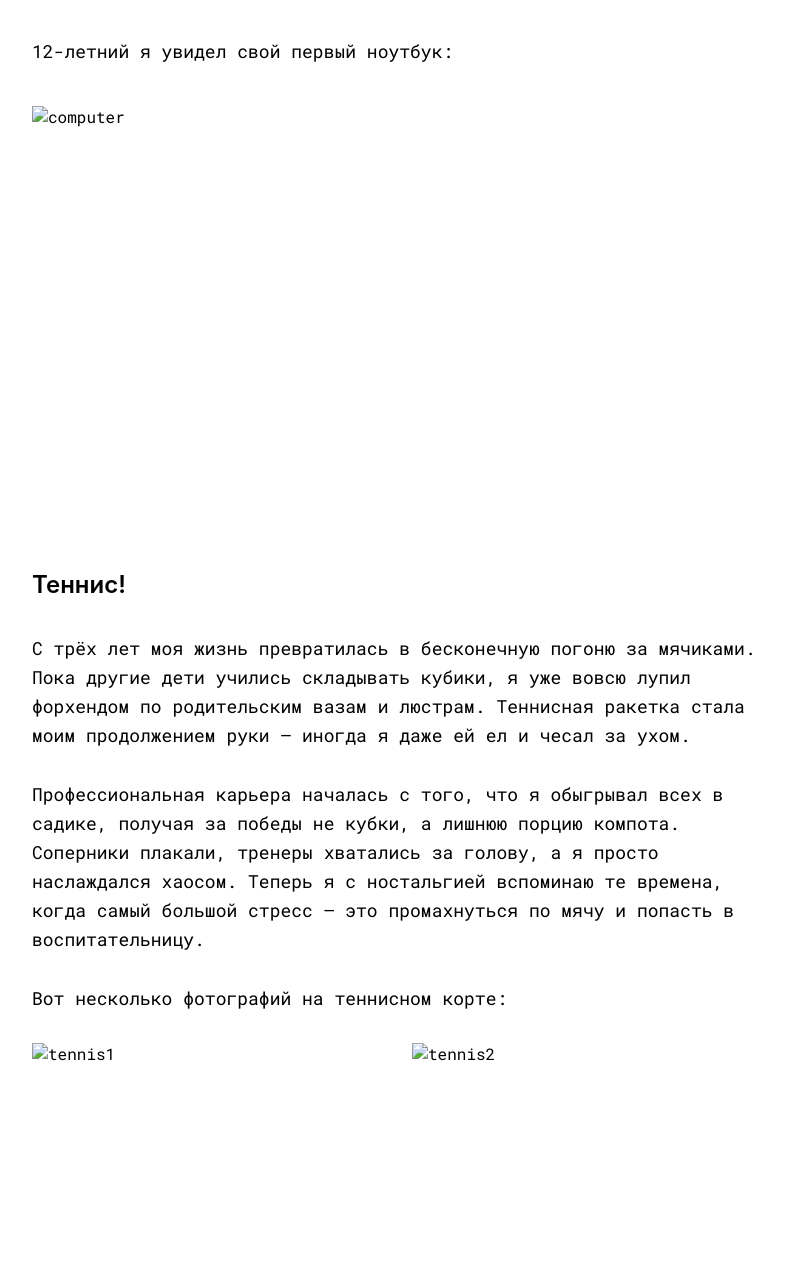
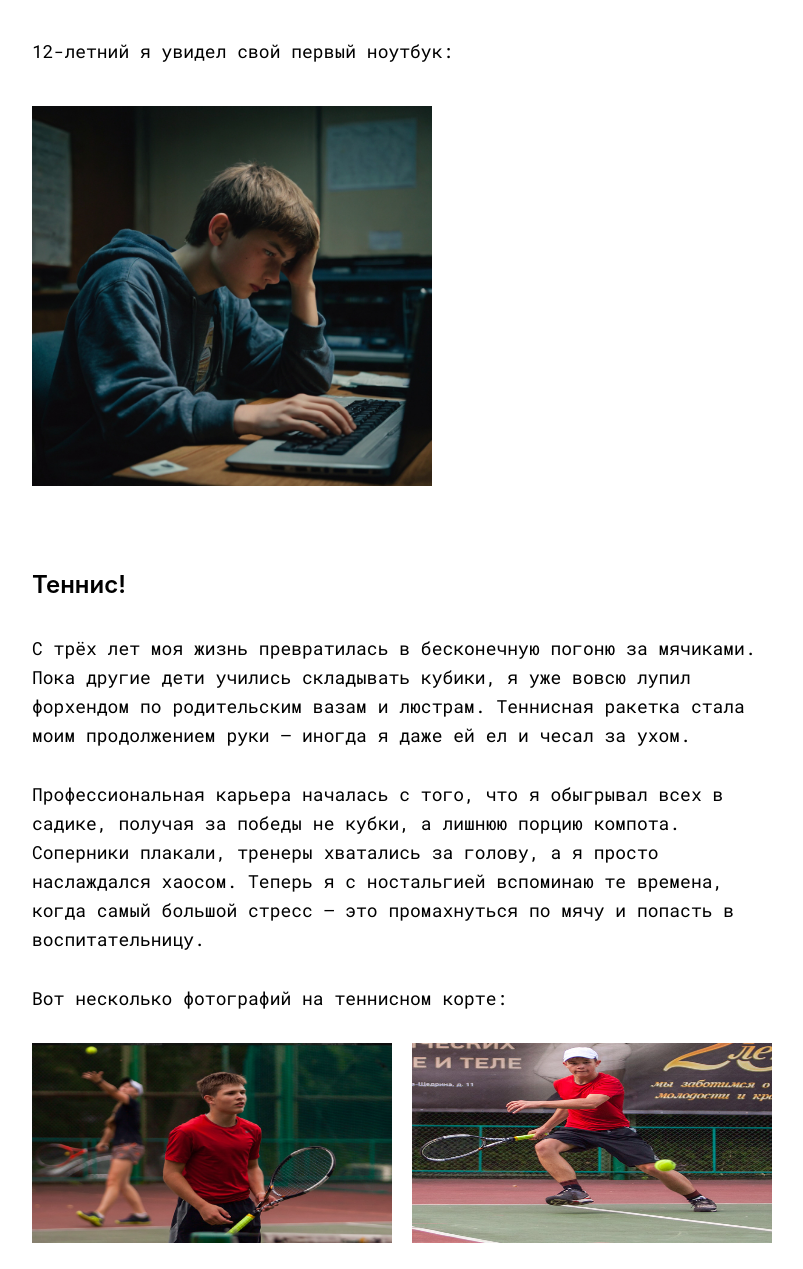
Before and after one commit to Grisha55/my-resume, a website: page index.html in a window 1280 px wide. Shown: the part 1371-2640 px from the top of the page, without its empty margins (238-1041 px from the left). Drawn offline with Linux system fonts and the light colour scheme; the site is published under a folder, as on GitHub Pages, so addresses that start at the root find nothing; a web font is replaced by a local one.

Commit message:
Refactored images path

```diff
--- a/index.html
+++ b/index.html
@@ -96,7 +96,7 @@
             12-летний я увидел свой первый ноутбук:
           </p>
           <div class="computers__image--block">
-            <img src="/assets/images/computer.jpg" alt="computer" />
+            <img src="assets/images/computer.jpg" alt="computer" />
           </div>
         </section>
         <section class="tennis" id="tennis">
@@ -117,8 +117,8 @@
           </p>
           <p>Вот несколько фотографий на теннисном корте:</p>
           <div class="tennis__image--block">
-            <img src="/assets/images/tennis1.png" alt="tennis1" />
-            <img src="/assets/images/tennis2.png" alt="tennis2" />
+            <img src="assets/images/tennis1.png" alt="tennis1" />
+            <img src="assets/images/tennis2.png" alt="tennis2" />
           </div>
         </section>
         <section class="alpha" id="alpha">
@@ -249,7 +249,7 @@
           >
             <img
               class="footer__link--img"
-              src="/assets/images/github.png"
+              src="assets/images/github.png"
               alt="GitHub"
             />
           </a>
```
